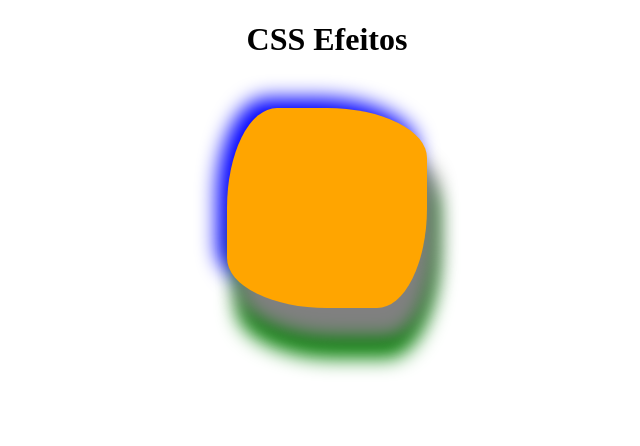
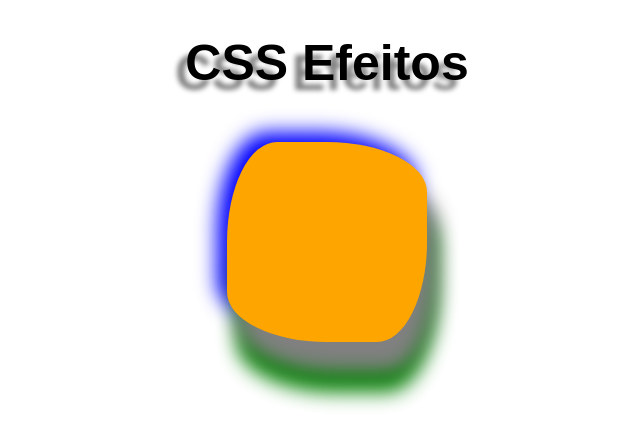
Before and after one commit to romulo985/Training, a plain HTML site: page 20_box_Shadow.html in a window 1280 px wide. Shown: the whole page, without its empty margins (313-953 px from the left). Drawn offline with Linux system fonts and the light colour scheme.

Commit message:
Update BoxShadow

```diff
--- a/20_box_Shadow.html
+++ b/20_box_Shadow.html
@@ -7,9 +7,12 @@
     <title>Box Shadow</title>
 </head>
 <style>
-    .title{
-    text-align: center;
-}
+    h1{
+        text-align: center;
+        font-family: sans-serif;
+        font-size: 50px;
+        text-shadow: -10px 10px 5px grey;
+    }
 #radius{
     background: orange;
     width: 200px;
```
